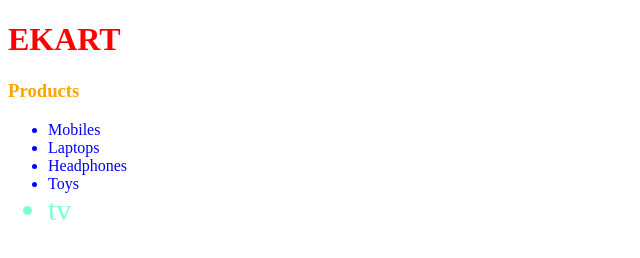
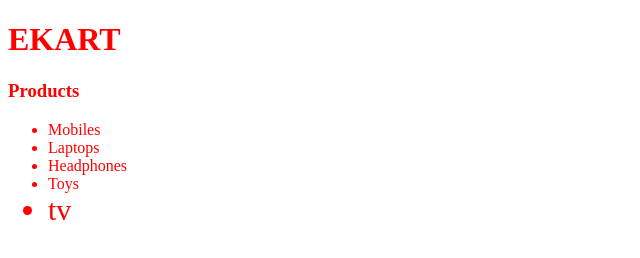
Before and after one commit to SHAJUK10/ekart, a plain HTML site: page index.html in a window 1280 px wide. Shown: the whole page, without its empty margins (0-640 px from the left). Drawn offline with Linux system fonts and the light colour scheme.

Commit message:
Update style.css
chamged all  colors to  red

```diff
--- a/style.css
+++ b/style.css
@@ -2,12 +2,12 @@ h1{
     color: red;
 }
 h3{
-    color:orange
+    color:red;
 }
 li{
-    color: blue;
+    color: red;
 }
 #tv{
-    color: aquamarine;
+    color: red;
     font-size: 30px;
 }
```
